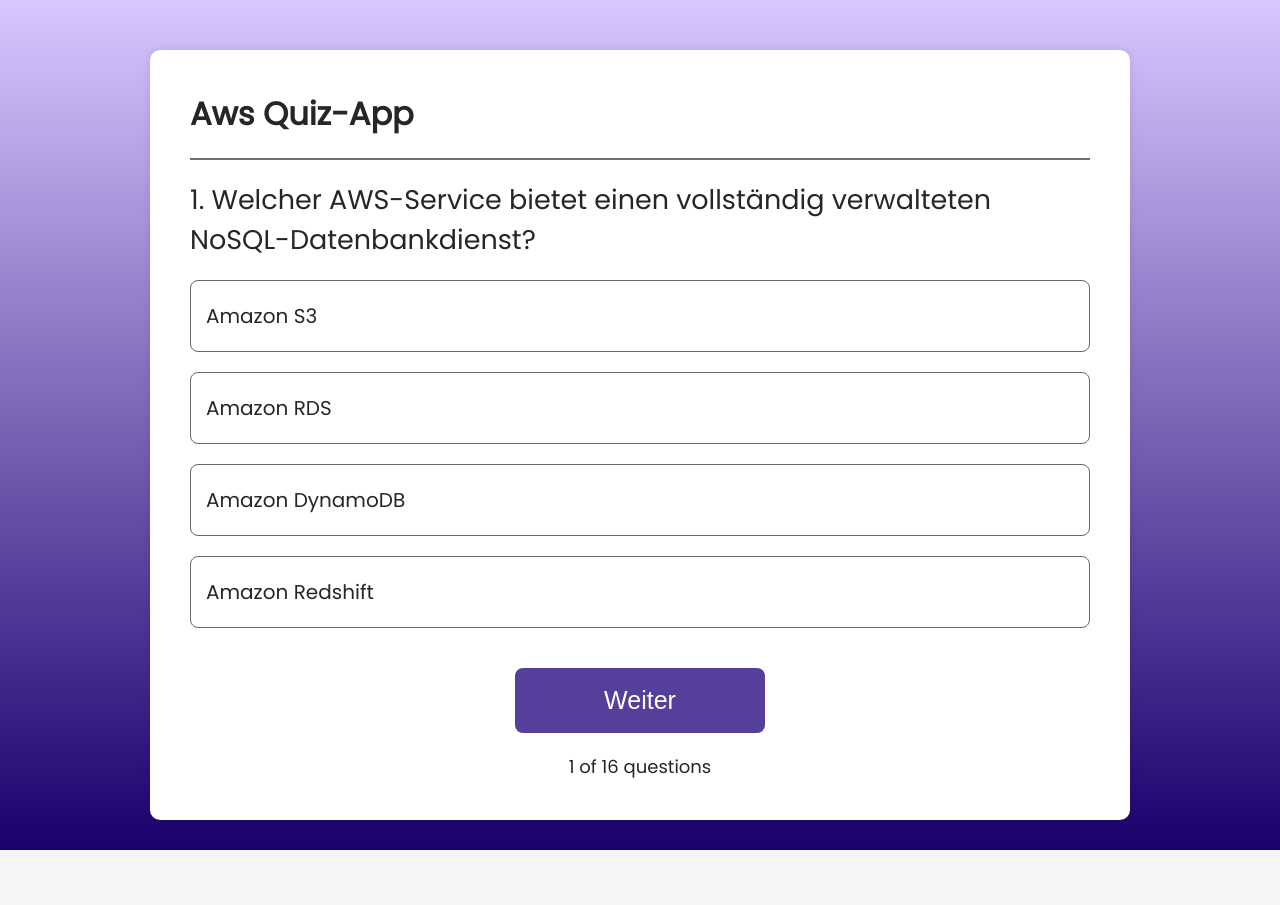
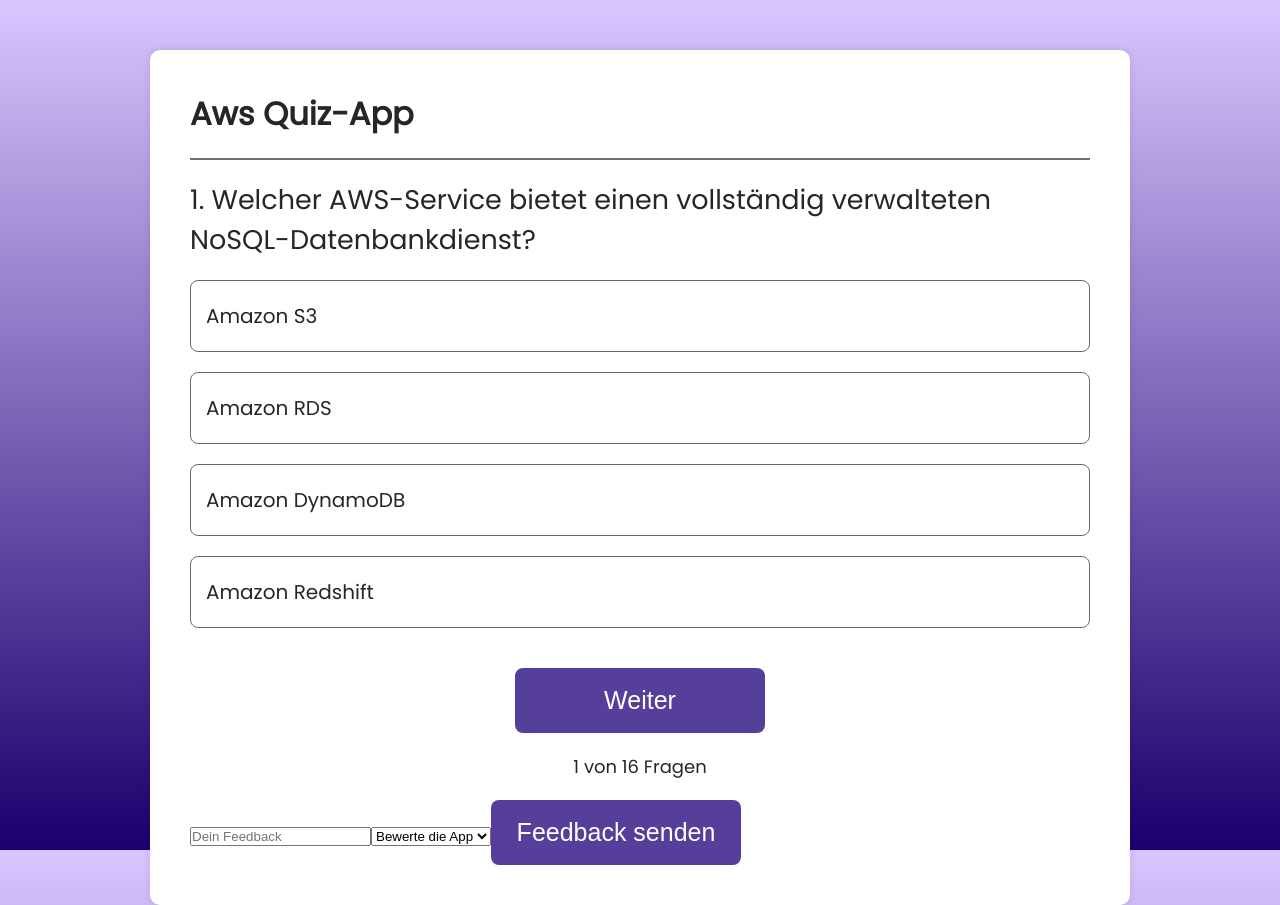
Before and after one commit to Lyna05/aws-quiz-app, a React (Vite) app: page / in a window 1280 px wide. Before the commit the page ends 850 px from the top, so only its background shows below. Built offline with nearby package versions, Linux system fonts and the light colour scheme.

Commit message:
Feedback button added and build an Feedback email that is active

```diff
--- a/src/components/Quiz/Quiz.jsx
+++ b/src/components/Quiz/Quiz.jsx
@@ -1,59 +1,53 @@
-// eslint-disable-next-line no-unused-vars
-import * as React from 'react'
-import'./Quiz.css'
+
+import './Quiz.css';
 import { data } from '../../assets/data';
-import {useState} from 'react'
-import {useRef} from 'react'
+import { useState, useRef } from 'react';
+import emailjs from 'emailjs-com';
 
 const Quiz = () => {
-    let [index,setIndex] = useState(0);
-    let [question,setQuestion] = useState(data[index]);
-    let [lock,setLock] = useState(false);
-    let [score,setScore] = useState(0);
-    let [result,setResult] = useState (false);
+  let [index, setIndex] = useState(0);
+  let [question, setQuestion] = useState(data[index]);
+  let [lock, setLock] = useState(false);
+  let [score, setScore] = useState(0);
+  let [result, setResult] = useState(false);
+  const [feedback, setFeedback] = useState('');
+  const [rating, setRating] = useState(0);
 
   let Option1 = useRef(null);
   let Option2 = useRef(null);
   let Option3 = useRef(null);
   let Option4 = useRef(null);
 
-    let option_array = [Option1,Option2,Option3,Option4];
+  let option_array = [Option1, Option2, Option3, Option4];
 
-    const checkAns = (e,ans) => {
-        if (lock === false) {
-            if (question.ans===ans) {
+  const checkAns = (e, ans) => {
+    if (!lock) {
+      if (question.ans === ans) {
         e.target.classList.add("correct");
         setLock(true);
-                setScore(prev=>prev+1);
-
-        }
-        else{
+        setScore(prev => prev + 1);
+      } else {
         e.target.classList.add("wrong");
         setLock(true);
-            option_array[question.ans-1].current.classList.add("correct");
+        option_array[question.ans - 1].current.classList.add("correct");
       }
     }
+  };
+
+  const next = () => {
+    if (lock) {
+      if (index < data.length - 1) {
+        setIndex(index + 1);
+        setQuestion(data[index + 1]);
+        setLock(false);
+        option_array.forEach(option => {
+          option.current.classList.remove("wrong", "correct");
+        });
+      } else {
+        setResult(true);
       }
-    const next = ()=>{
-        if (lock===true) {
-            if (index === data.length -1) {
-                setResult(true);
-                return 0;
-
     }
-            setIndex(++index);
-            setQuestion(data[index]);
-            setLock(false);
-            option_array.map((option)=>{
-                option.current.classList.remove("wrong");
-                option.current.classList.remove("correct");
-                return null;
-
-
-            })
-        }
-
-    }
+  };
 
   const reset = () => {
     setIndex(0);
@@ -61,36 +55,74 @@
     setScore(0);
     setLock(false);
     setResult(false);
+    option_array.forEach(option => {
+      option.current.classList.remove("wrong", "correct");
+    });
+  };
 
-
-    }
+  const sendFeedback = () => {
+    emailjs.send('service_cy7fxa7', 'template_rfk55mw', {
+      feedback,
+      rating,
+    }, 'yWvbAzVCVEoP5pspR') // Replace with your actual User ID
+      .then(() => {
+        alert('Feedback gesendet!');
+        setFeedback('');
+        setRating(0);
+      })
+      .catch(() => {
+        alert('Fehler beim Senden des Feedbacks.');
+      });
+  };
 
   return (
     <div className='container'>
       <h1>Aws Quiz-App</h1>
       <hr />
-            {result?<></>:<>
-            <h2>{index+1}. {question.question}</h2>
+      {result ? (
+        <>
+          <h2>Dein Ergebnis {score} von {data.length}</h2>
+          <button onClick={reset}>Neustart</button>
+          <div>
+            <input type="text" value={feedback} onChange={(e) => setFeedback(e.target.value)} placeholder="Dein Feedback" required />
+            <select value={rating} onChange={(e) => setRating(e.target.value)} required>
+              <option value="">Bewerte die App</option>
+              <option value="1">1 Stern</option>
+              <option value="2">2 Sterne</option>
+              <option value="3">3 Sterne</option>
+              <option value="4">4 Sterne</option>
+              <option value="5">5 Sterne</option>
+            </select>
+            <button onClick={sendFeedback}>Feedback senden</button>
+          </div>
+        </>
+      ) : (
+        <>
+          <h2>{index + 1}. {question.question}</h2>
           <ul>
-                <li ref={Option1}onClick={(e)=>{checkAns(e,1)}}>{question.option1}</li>
-                <li ref={Option2}onClick={(e)=>{checkAns(e,2)}}>{question.option2}</li>
-                <li ref={Option3}onClick={(e)=>{checkAns(e,3)}}>{question.option3}</li>
-                <li ref={Option4}onClick={(e)=>{checkAns(e,4)}}>{question.option4}</li>
+            <li ref={Option1} onClick={(e) => checkAns(e, 1)}>{question.option1}</li>
+            <li ref={Option2} onClick={(e) => checkAns(e, 2)}>{question.option2}</li>
+            <li ref={Option3} onClick={(e) => checkAns(e, 3)}>{question.option3}</li>
+            <li ref={Option4} onClick={(e) => checkAns(e, 4)}>{question.option4}</li>
           </ul>
           <button onClick={next}>Weiter</button>
-            <div className="index">{index+1} of {data.length} questions</div></>}
-            {result?<>
-            <h2>Dein Ergebnis {score} von {data.length}</h2>
-            <button onClick={reset}>Neustart</button>
-            </>:<></>}
+          <div className="index">{index + 1} von {data.length} Fragen</div>
+          <div>
+            <input type="text" value={feedback} onChange={(e) => setFeedback(e.target.value)} placeholder="Dein Feedback" required />
+            <select value={rating} onChange={(e) => setRating(e.target.value)} required>
+              <option value="">Bewerte die App</option>
+              <option value="1">1 Stern</option>
+              <option value="2">2 Sterne</option>
+              <option value="3">3 Sterne</option>
+              <option value="4">4 Sterne</option>
+              <option value="5">5 Sterne</option>
+            </select>
+            <button onClick={sendFeedback}>Feedback senden</button>
+          </div>
+        </>
+      )}
+    </div>
+  );
+};
 
-
-
-
-
-
-        </div>
-    )
-}
-
-export default Quiz
+export default Quiz;
```
Lines whose indentation alone changed are shown as unchanged.
